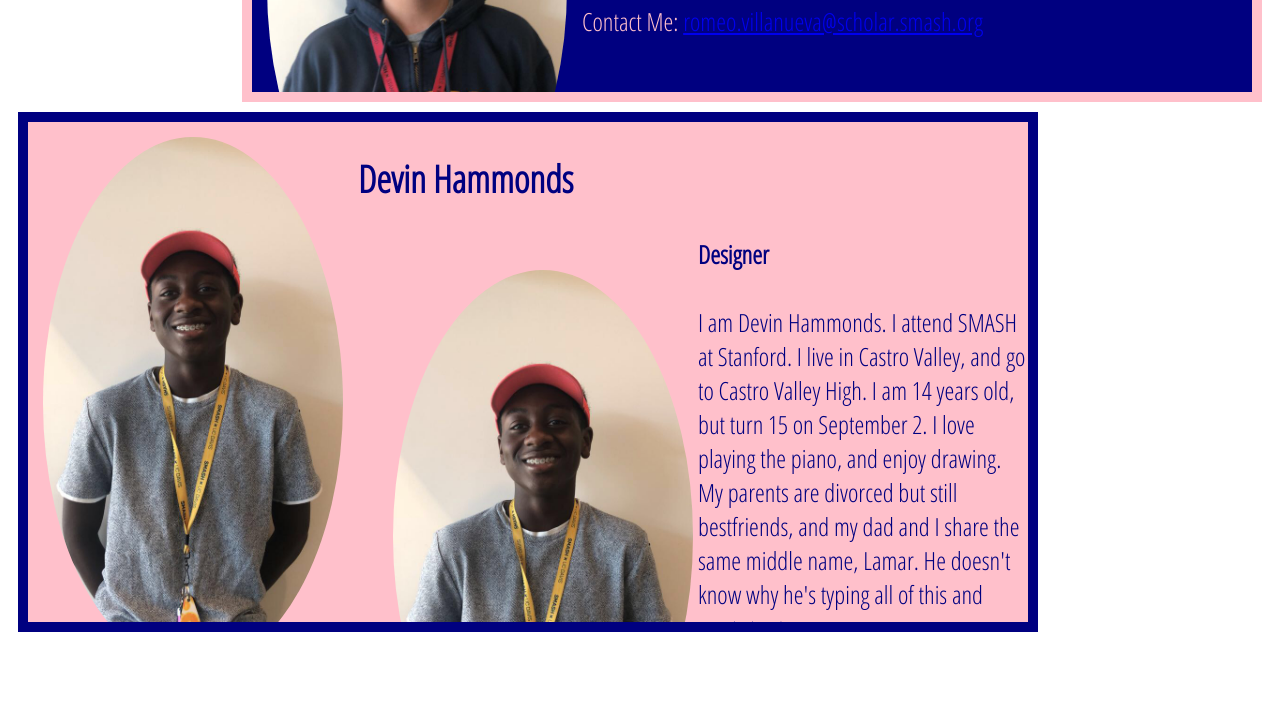
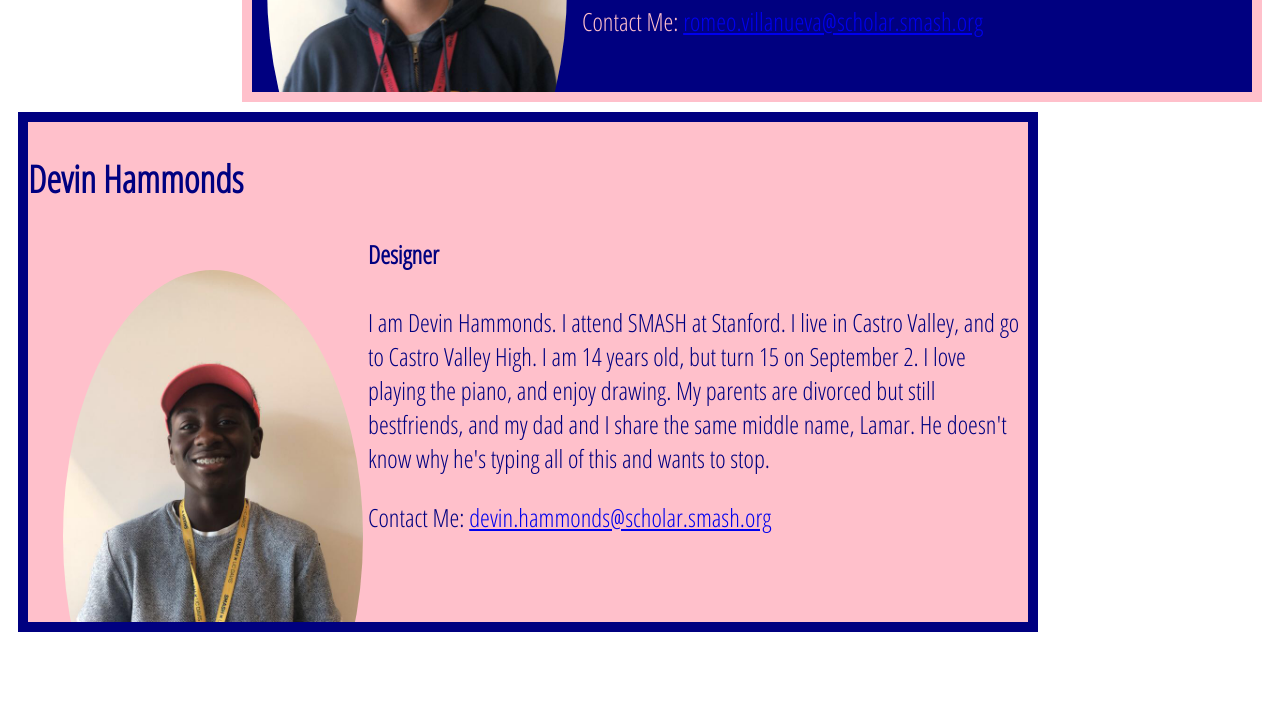
Before and after one commit to julianamartinez-gonzalez/-Syphilis, a plain HTML site: page contact-us.html in a window 1280 px wide. Shown: the part 1140-1841 px from the top of the page. Drawn offline with Linux system fonts and the light colour scheme.

Commit message:
Commit.5

```diff
--- a/contact-us.css
+++ b/contact-us.css
@@ -60,12 +60,12 @@ img{
 	width: 300px;
 	border-radius: 55%;
 	float: left;
-	padding: 20px;
+	padding: 15px;
 }
 
 img{
 	width: 300px;
-	border-radius: 50%;
+	border-radius: 55%;
 	padding: 15px;
 	float:left;
 }
--- a/contact-us.html
+++ b/contact-us.html
@@ -44,7 +44,6 @@
 	<br>
 	<br>
 	<div id="right2">
-	<img src="File_001 (3).png">
 	<h2>Devin Hammonds</h2>
 	<div id="airpods">
 	<img src="File_003.png">
@@ -59,7 +58,6 @@ Contact Me:
 	<br>
 	<br>
 	<div id="left2">
-		<img src="File_001 (2).png">
 	<h2>Juliana Martinez-Gonzalez</h2>
 	<div id="airpods">
 	<img src="julie.png">
```
